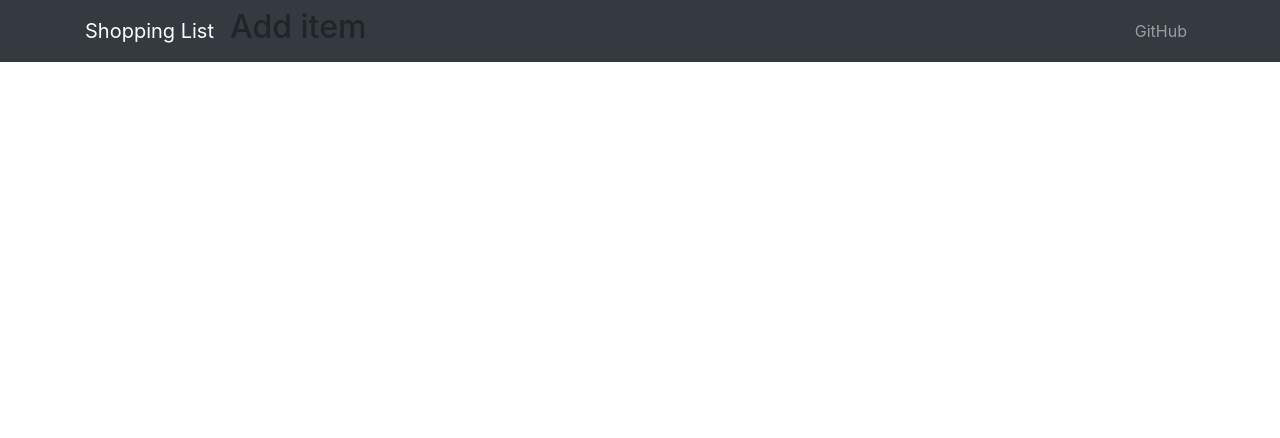
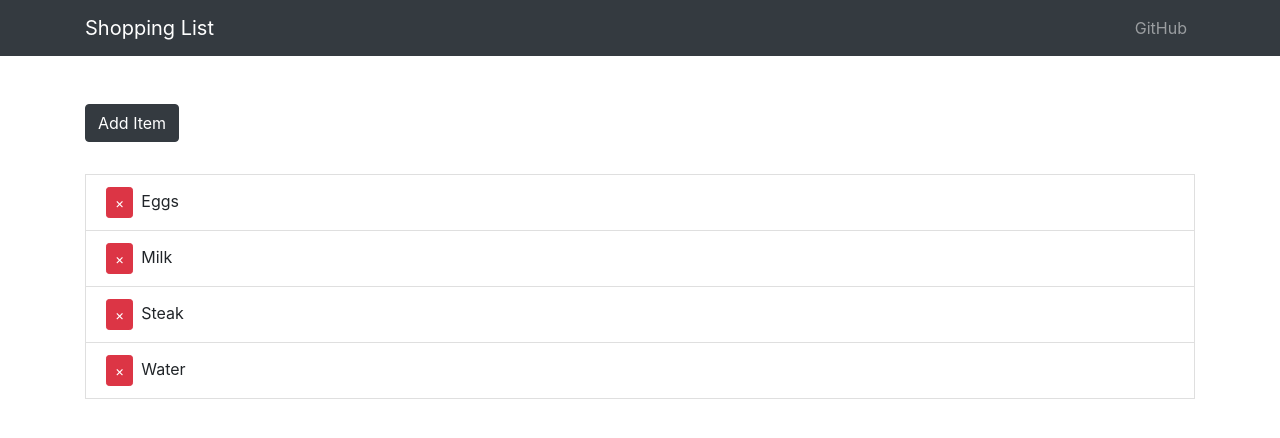
Before and after one commit to ncodena/Shopping-List, a React (Create React App) app in the folder client/: page / in a window 1280 px wide. Shown: the top 438 px of the page. Built offline with nearby package versions, Linux system fonts and the light colour scheme.

Commit message:
ShoppingList Component & Transitions

```diff
--- a/client/src/App.css
+++ b/client/src/App.css
@@ -0,0 +1,28 @@
+.remove-btn {
+    margin-right: 0.5rem;
+
+}
+
+.fade-enter {
+    opacity: 0.01;
+
+}
+
+.fade-enter-active {
+    opacity: 1;
+    transition: opacity 1000ms ease-in;
+
+}
+
+.fade-exit {
+    opacity: 1;
+
+}
+
+.fade-exit-active{
+    opacity: 0.01;
+    transition: opacity 1000ms ease-in;
+
+
+
+}
--- a/client/src/App.js
+++ b/client/src/App.js
@@ -1,6 +1,7 @@
 import React from 'react';
 import 'bootstrap/dist/css/bootstrap.min.css';
-import AppNavbar from './components/appNavbar'
+import AppNavbar from './components/appNavbar';
+import ShoppingList from './components/ShoppingList';
 
 import './App.css';
 
@@ -8,6 +9,7 @@
   return (
     <div className="App">
       <AppNavbar/>
+      <ShoppingList/>
     </div>
   );
 }
--- /dev/null
+++ b/client/src/components/ShoppingList.js
@@ -0,0 +1,60 @@
+import React, {Component} from 'react';
+import {Container, ListGroup, ListGroupItem, Button} from 'reactstrap';
+import { CSSTransition, TransitionGroup} from 'react-transition-group';
+import uuid from 'uuid';
+
+class ShoppinngList extends Component {
+
+    state = {
+        items: [
+            {id: uuid(), name: 'Eggs'},
+            {id: uuid(), name: 'Milk'},
+            {id: uuid(), name: 'Steak'},
+            {id: uuid(), name: 'Water'},
+        ]
+    }
+
+    render() {
+        const { items } = this.state;
+        return(
+            <Container>
+                <Button color= "dark" style={{marginBottom: '2rem'}} onClick={() => {
+                    const name = prompt ('Enter Item');
+                    if(name){
+                        this.setState(state => ({
+                            items: [...state.items, {id: uuid(), name}]
+                        }))
+                    }
+
+                    }}>
+                Add Item
+                </Button>
+
+                <ListGroup>
+                    <TransitionGroup className= "shopping-list">
+                        {items.map(({id, name}) => (
+                            <CSSTransition key ={id} timeout={500} classNames="fade">
+                                <ListGroupItem>
+                                    <Button className="remove-btn" color="danger" size="sm" onClick={ () => {
+                                        this.setState(state => ({
+                                            items:state.items.filter(item => item.id !== id)
+
+                                        }));
+                                        }}>
+                                        &times;
+                                    </Button>
+                                    {name}
+                                </ListGroupItem>
+                            </CSSTransition>
+                        ))}
+                    </TransitionGroup>
+
+                </ListGroup>
+
+            </Container>
+        );
+    }
+
+}
+
+export default ShoppinngList;
--- a/client/src/components/appNavbar.js
+++ b/client/src/components/appNavbar.js
@@ -27,7 +27,6 @@
     <Navbar color="dark" dark expand="sm" className="mb-5">
         <Container>
             <NavbarBrand href="/">Shopping List</NavbarBrand>
-            <h2>Add item</h2>
             <NavbarToggler onClick={this.toggle}></NavbarToggler>
             <Collapse isOpen={this.state.isOpen} navbar>
                 <Nav className="ml-auto" navbar>
```
